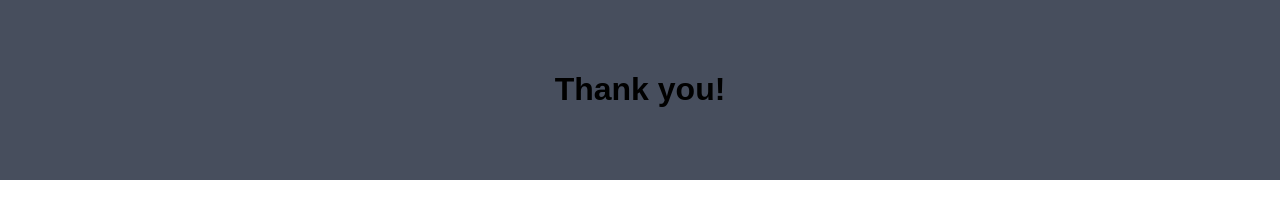
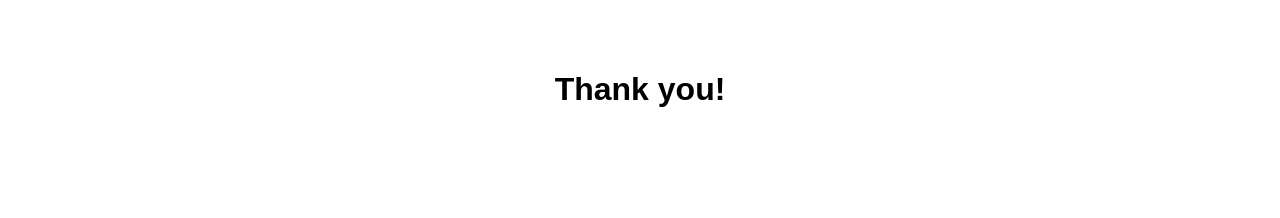
Before and after one commit to Emba17/thankyou-, a plain HTML site: page index.html in a window 1280 px wide. Drawn offline with Linux system fonts and the light colour scheme.

Commit message:
Update index.html

```diff
--- a/index.html
+++ b/index.html
@@ -13,7 +13,7 @@
 .about-section {
   padding: 50px;
   text-align: center;
-  background-color: #474e5d;
+  background-color: white;
   color: black;
 }
 
```
